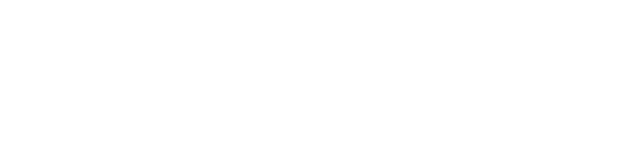
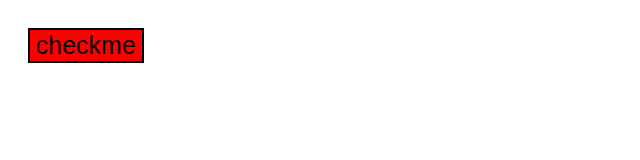
Before and after one commit to Akshay-C-A/Learning-Fest, a plain HTML site: page CSS/task2/index.html in a window 1280 px wide. Shown: the whole page, without its empty margins (0-640 px from the left). Drawn offline with Linux system fonts and the light colour scheme.

Commit message:
updated task 2

```diff
--- a/CSS/task2/index.html
+++ b/CSS/task2/index.html
@@ -5,8 +5,9 @@
         <meta name="viewport" content="width=\
         , initial-scale=1.0">
         <title>Task 2</title>
+        <link rel="stylesheet" href="style.css">
 </head>
 <body>
-
+        <button>checkme</button>
 </body>
 </html>
--- /dev/null
+++ b/CSS/task2/style.css
@@ -0,0 +1,7 @@
+button{
+        background-color: red;
+        font-size: 25px;
+        margin: 20px;
+        border: 2.5px solid black;
+
+}
```
Also changed, not shown: CSS/task2/task2.png (added).
